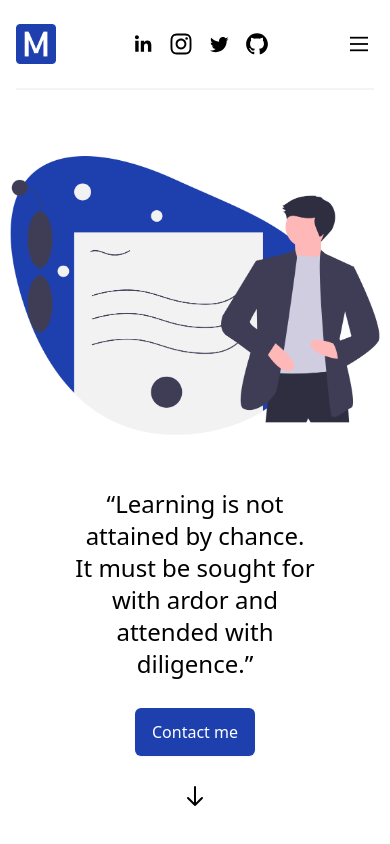
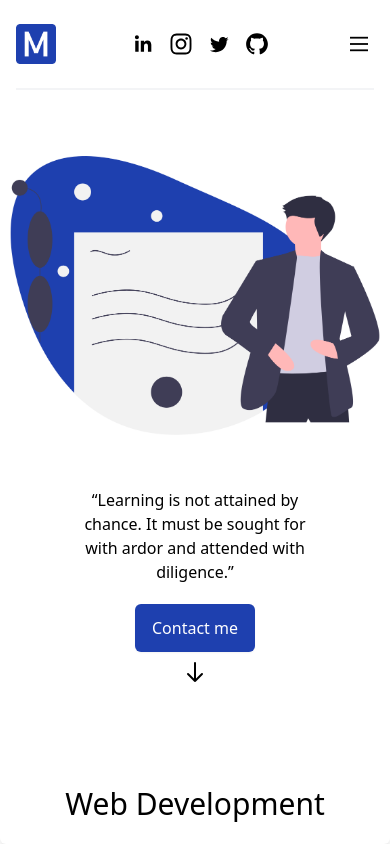
Before and after one commit to michirem/michisportfolio, an Angular app: page /skills in a window 390 px wide. Shown: the top 844 px of the page. Built offline with nearby package versions, Linux system fonts and the light colour scheme; what @tailwindcss/typography would draw is missing.

Commit message:
changed mail

```diff
--- a/src/app/skills/skills.component.html
+++ b/src/app/skills/skills.component.html
@@ -1,23 +1,23 @@
 <main>
     <div class="hero flex justify-start md:items-center">
-        <div class="hidden md:flex md:flex-col md: text-center w-60 md:ml-10 lg:ml-24">
+        <div class="hidden md:flex md:flex-col md:text-center w-60 md:ml-10 lg:ml-24">
             <h3 class="text-2xl">“Learning is not attained by chance. It must be sought for with ardor and attended with diligence.”</h3>
             <div class="mt-6">
-                <a href="mailto:blablabla9173@hotmail.com" class="px-4 py-3 border border-transparent rounded-md shadow-sm text-base font-medium text-white bg-blue-800 hover:bg-blue-500">
+                <a href="mailto:michael.darius@reimer.co.at" class="px-4 py-3 border border-transparent rounded-md shadow-sm text-base font-medium text-white bg-blue-800 hover:bg-blue-500">
                     Contact me
                 </a>
             </div>
         </div>
     </div>
-    <div class="flex flex-col justify-center items-center space-y-10 md:hidden">
-        <h3 class="text-2xl text-center w-60">“Learning is not attained by chance. It must be sought for with ardor and attended with diligence.”</h3>
+    <div class="flex flex-col justify-center items-center space-y-8 md:hidden">
+        <h3 class="text-base text-center w-60">“Learning is not attained by chance. It must be sought for with ardor and attended with diligence.”</h3>
         <div class="mt-4">
-            <a href="mailto:blablabla9173@hotmail.com" class="px-4 py-3 border border-transparent rounded-md shadow-sm text-base font-medium text-white bg-blue-800 hover:bg-blue-500">
+            <a href="mailto:michael.darius@reimer.co.at" class="px-4 py-3 border border-transparent rounded-md shadow-sm text-base font-medium text-white bg-blue-800 hover:bg-blue-500">
                 Contact me
             </a>
         </div>
     </div>
-    <div class="flex justify-center mt-10">
+    <div class="flex justify-center mt-5">
         <svg xmlns="http://www.w3.org/2000/svg" class="h-6 w-6" fill="none" viewBox="0 0 24 24" stroke="currentColor">
             <path stroke-linecap="round" stroke-linejoin="round" stroke-width="2" d="M19 14l-7 7m0 0l-7-7m7 7V3" />
           </svg>
```
